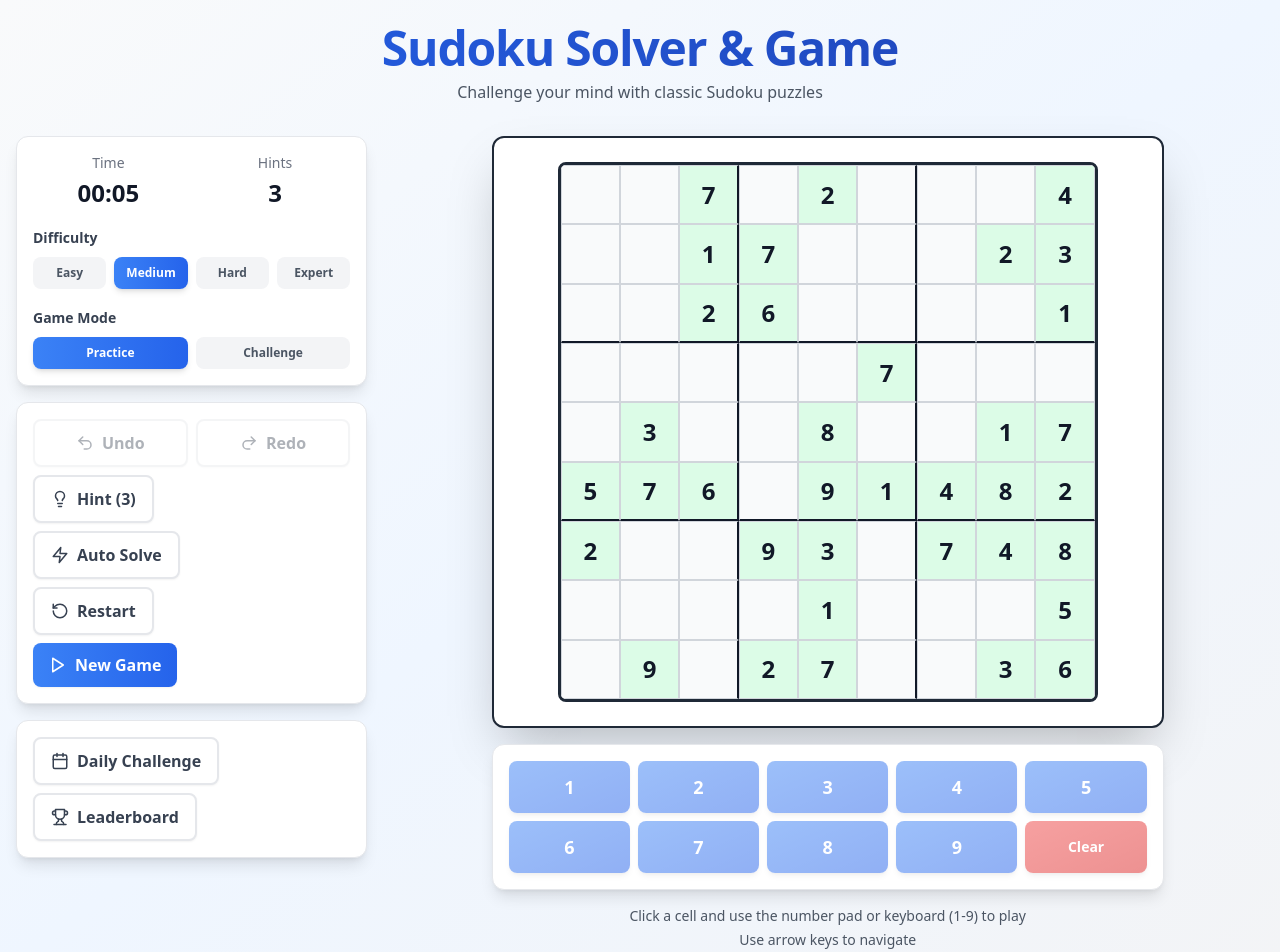
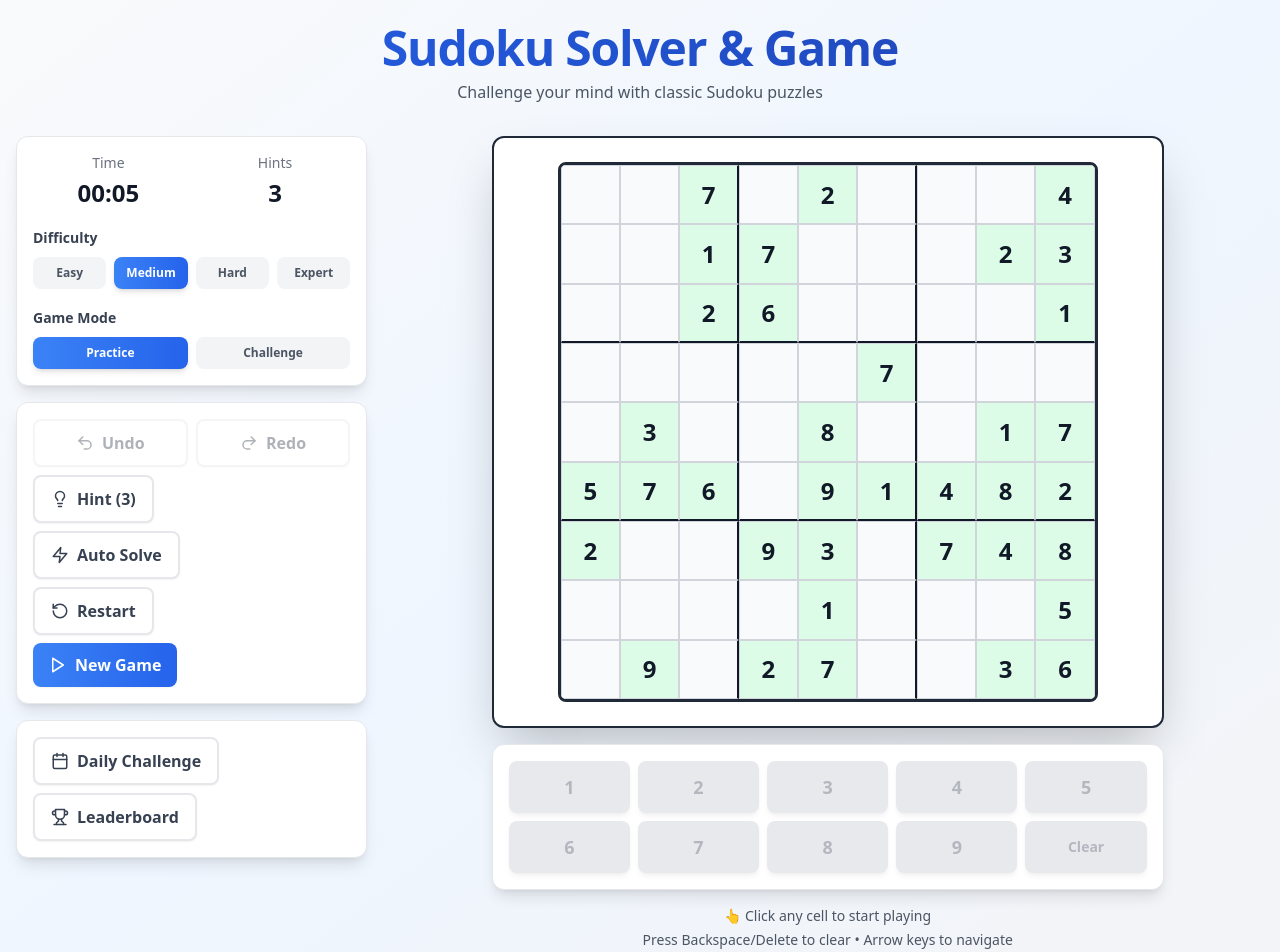
Before and after one commit to vinaychaware/Sudoku, a React (Vite) app: page / in a window 1280 px wide. Shown: the top 952 px of the page. Built offline with nearby package versions, Linux system fonts and the light colour scheme.

Commit message:
Updated App.tsx

```diff
--- a/src/App.tsx
+++ b/src/App.tsx
@@ -84,9 +84,9 @@ function App() {
         <div className="flex flex-col lg:flex-row gap-4 lg:gap-6 items-start justify-center">
           <button
             onClick={() => setShowMobileMenu(!showMobileMenu)}
-            className="lg:hidden fixed top-4 right-4 z-40 bg-white dark:bg-gray-800 p-3 rounded-lg shadow-lg border-2 border-gray-200 dark:border-gray-700"
+            className="lg:hidden fixed top-4 right-4 z-40 bg-white dark:bg-gray-800 p-3 rounded-lg shadow-lg border-2 border-gray-200 dark:border-gray-700 hover:scale-105 active:scale-95 transition-transform"
           >
-            {showMobileMenu ? <X size={24} /> : <Menu size={24} />}
+            {showMobileMenu ? <X size={24} className="text-gray-700 dark:text-gray-300" /> : <Menu size={24} className="text-gray-700 dark:text-gray-300" />}
           </button>
 
           <aside
@@ -144,8 +144,10 @@ function App() {
             </div>
 
             <div className="mt-4 text-center text-sm text-gray-600 dark:text-gray-400">
-              <p>Click a cell and use the number pad or keyboard (1-9) to play</p>
-              <p className="mt-1">Use arrow keys to navigate</p>
+              <p className="font-medium">
+                {!selectedCell ? '👆 Click any cell to start playing' : 'Use the number pad or keyboard (1-9) to enter numbers'}
+              </p>
+              <p className="mt-1">Press Backspace/Delete to clear • Arrow keys to navigate</p>
             </div>
           </main>
         </div>
--- a/src/components/GameControls.tsx
+++ b/src/components/GameControls.tsx
@@ -44,9 +44,9 @@ export function GameControls({
   };
 
   const buttonClass = 'flex items-center justify-center gap-2 px-4 py-2.5 rounded-lg font-semibold transition-all duration-200 shadow-sm hover:shadow-md active:scale-95';
-  const primaryButton = `${buttonClass} bg-gradient-to-r from-blue-500 to-blue-600 hover:from-blue-600 hover:to-blue-700 text-white`;
-  const secondaryButton = `${buttonClass} bg-white dark:bg-gray-800 text-gray-700 dark:text-gray-200 border-2 border-gray-200 dark:border-gray-700 hover:border-blue-500 dark:hover:border-blue-400`;
-  const iconButton = `${buttonClass} bg-white dark:bg-gray-800 text-gray-700 dark:text-gray-200 border-2 border-gray-200 dark:border-gray-700 hover:border-blue-500 dark:hover:border-blue-400 disabled:opacity-40 disabled:cursor-not-allowed`;
+  const primaryButton = `${buttonClass} bg-gradient-to-r from-blue-500 to-blue-600 hover:from-blue-600 hover:to-blue-700 text-white hover:scale-105`;
+  const secondaryButton = `${buttonClass} bg-white dark:bg-gray-800 text-gray-700 dark:text-gray-200 border-2 border-gray-200 dark:border-gray-700 hover:border-blue-500 dark:hover:border-blue-400 hover:scale-105`;
+  const iconButton = `${buttonClass} bg-white dark:bg-gray-800 text-gray-700 dark:text-gray-200 border-2 border-gray-200 dark:border-gray-700 hover:border-blue-500 dark:hover:border-blue-400 hover:scale-105 disabled:opacity-40 disabled:cursor-not-allowed disabled:hover:scale-100 disabled:hover:border-gray-200 dark:disabled:hover:border-gray-700`;
 
   return (
     <div className="space-y-4">
@@ -114,7 +114,11 @@ export function GameControls({
         </div>
 
         <div className="space-y-2">
-          <button onClick={onHint} disabled={hintsRemaining === 0} className={secondaryButton}>
+          <button
+            onClick={onHint}
+            disabled={hintsRemaining === 0}
+            className={`${secondaryButton} ${hintsRemaining === 0 ? 'opacity-40 cursor-not-allowed hover:scale-100 hover:border-gray-200 dark:hover:border-gray-700' : ''}`}
+          >
             <Lightbulb size={18} />
             Hint ({hintsRemaining})
           </button>
--- a/src/components/NumberPad.tsx
+++ b/src/components/NumberPad.tsx
@@ -14,37 +14,35 @@ export function NumberPad({ onNumberClick, disabled = false }: NumberPadProps) {
         {numbers.map((num) => (
           <button
             key={num}
-            onClick={() => onNumberClick(num)}
+            onClick={() => !disabled && onNumberClick(num)}
             disabled={disabled}
-            className="
-              bg-gradient-to-br from-blue-500 to-blue-600
-              hover:from-blue-600 hover:to-blue-700
-              text-white font-bold text-lg
+            className={`
+              font-bold text-lg
               py-3 px-4 rounded-lg
-              shadow-md hover:shadow-lg
-              transform hover:scale-105 active:scale-95
+              shadow-md
               transition-all duration-150
-              disabled:opacity-50 disabled:cursor-not-allowed
-              disabled:hover:scale-100
-            "
+              ${disabled
+                ? 'bg-gray-300 dark:bg-gray-700 text-gray-500 dark:text-gray-500 cursor-not-allowed opacity-50'
+                : 'bg-gradient-to-br from-blue-500 to-blue-600 hover:from-blue-600 hover:to-blue-700 text-white hover:shadow-lg transform hover:scale-105 active:scale-95'
+              }
+            `}
           >
             {num}
           </button>
         ))}
         <button
-          onClick={() => onNumberClick(null)}
+          onClick={() => !disabled && onNumberClick(null)}
           disabled={disabled}
-          className="
-            bg-gradient-to-br from-red-500 to-red-600
-            hover:from-red-600 hover:to-red-700
-            text-white font-bold text-sm
+          className={`
+            font-bold text-sm
             py-3 px-4 rounded-lg
-            shadow-md hover:shadow-lg
-            transform hover:scale-105 active:scale-95
+            shadow-md
             transition-all duration-150
-            disabled:opacity-50 disabled:cursor-not-allowed
-            disabled:hover:scale-100
-          "
+            ${disabled
+              ? 'bg-gray-300 dark:bg-gray-700 text-gray-500 dark:text-gray-500 cursor-not-allowed opacity-50'
+              : 'bg-gradient-to-br from-red-500 to-red-600 hover:from-red-600 hover:to-red-700 text-white hover:shadow-lg transform hover:scale-105 active:scale-95'
+            }
+          `}
         >
           Clear
         </button>
```
